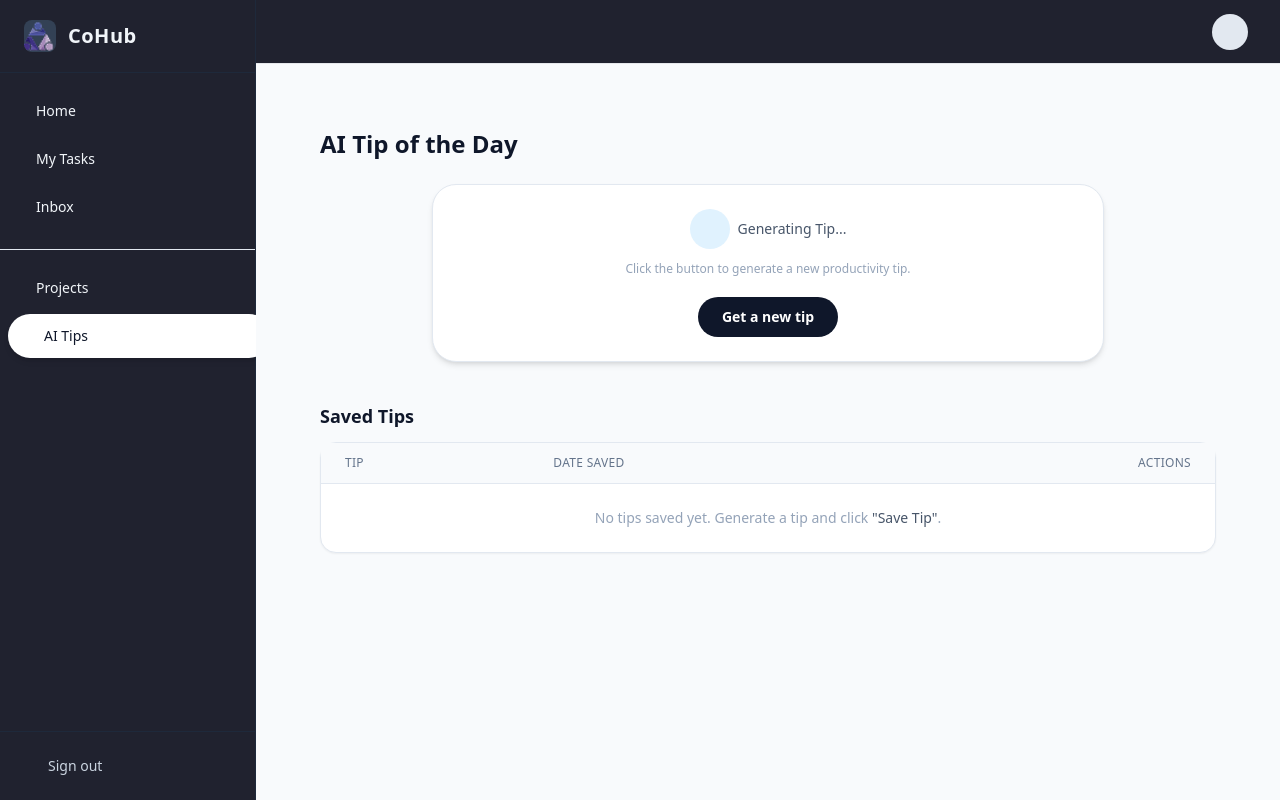
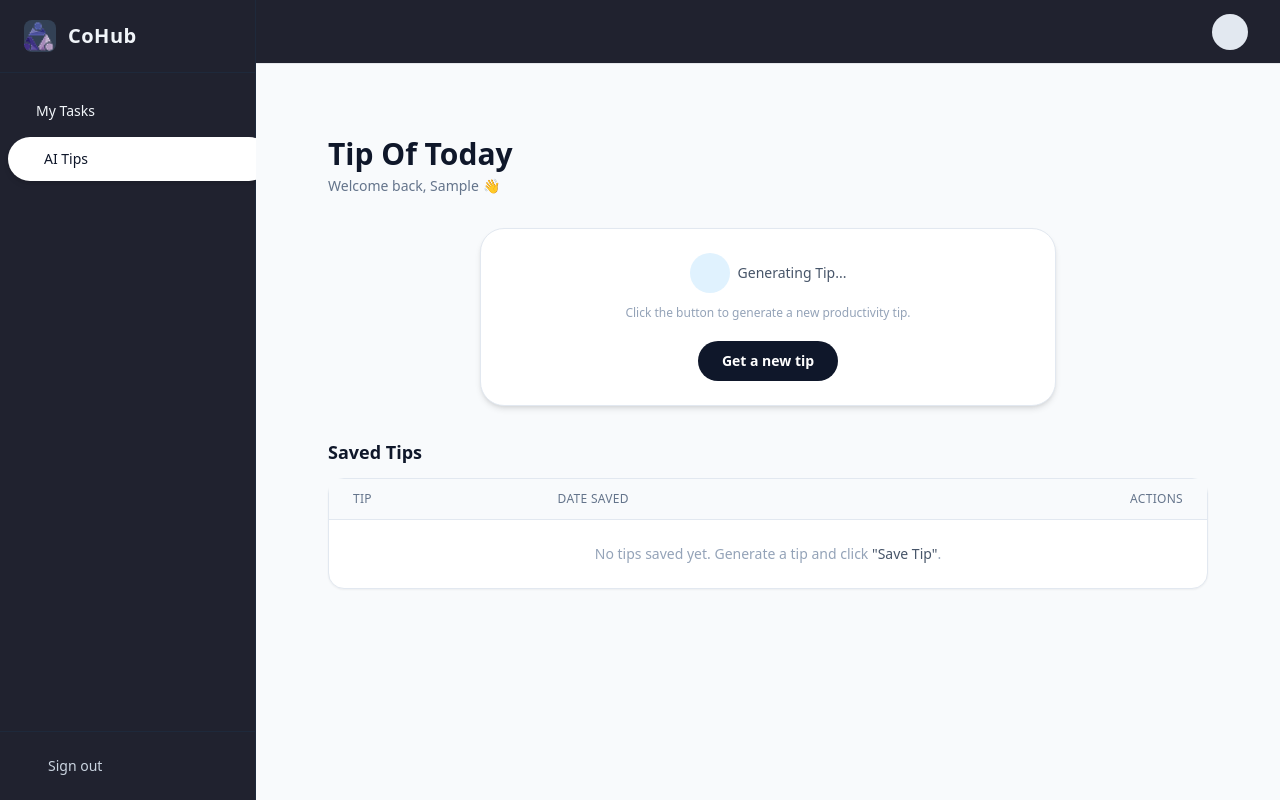
Before and after one commit to BAlshowaikh/IT7405-project-BJ, a Django app: page /tasks/tips/ in a window 1280 px wide. Run offline with Django 3.2, Linux system fonts and the light colour scheme; the visitor is signed in with stand-in values (Sample User, id 1); data that the repository does not hold is empty; some libraries are stand-ins or nearby versions.

Commit message:
Tip page style fix & navbar fix

```diff
--- a/apps/tasks/models.py
+++ b/apps/tasks/models.py
@@ -7,7 +7,7 @@ User = get_user_model()
 
 
 class Task(models.Model):
-    # This will generated a public id (not the same as the id in db) which will be used for details, edit and delete
+    # This will generated a public id which will be used for details, edit and delete
     public_id = models.CharField(
         max_length=36,
         unique=True,
--- a/apps/tasks/static/tasks/js/tips.js
+++ b/apps/tasks/static/tasks/js/tips.js
@@ -152,7 +152,14 @@ document.addEventListener("DOMContentLoaded", function () {
           </td>
         `;
 
+        //Remove the "No tips saved yet" row if it's still there
+        const emptyRow = document.getElementById("saved-tips-empty-row");
+        if (emptyRow) {
+          emptyRow.remove();
+        }
+
         savedTipsTableBody.prepend(row);
+
         })
         .catch((err) => {
           console.error("Error saving tip:", err);
--- a/apps/tasks/templates/tasks/tips_page.html
+++ b/apps/tasks/templates/tasks/tips_page.html
@@ -3,15 +3,21 @@
 
 {% block content %}
 <div class="flex-1 bg-slate-50">
-  <div class="max-w-6xl mx-auto px-8 py-8">
+  <div class="px-10 py-10">
 
-    <!-- Page heading -->
-    <h1 class="text-2xl font-semibold text-slate-900 mb-6">
-      AI Tip of the Day
+  <header class="mb-8">
+    <h1 class="text-3xl font-semibold text-slate-900">
+      Tip Of Today
     </h1>
+    <p class="mt-1 text-sm text-slate-500">
+      Welcome back, {{ username }} 👋
+    </p>
+  </header>
 
     <!-- Top cards: Generator + Tip display -->
-    <div class="flex flex-col gap-6 max-w-2xl mx-auto mb-10">
+    <div class="flex flex-col gap-4 max-w-xl mx-auto mb-8">
+
+
       <!-- Generator card -->
       <div
         id="tip-generator-card"
@@ -148,7 +154,7 @@
                   </td>
                 </tr>
                 {% empty %}
-                <tr>
+                  <tr id="saved-tips-empty-row">
                     <td colspan="3" class="px-6 py-6 text-center text-slate-400">
                       No tips saved yet. Generate a tip and click
                       <span class="font-medium text-slate-600">"Save Tip"</span>.
--- a/apps/tasks/views.py
+++ b/apps/tasks/views.py
@@ -499,7 +499,7 @@ def load_tips_from_file():
     Load tips from tips_data.json inside the tasks app.
     """
     app_dir = Path(__file__).resolve().parent
-    tips_file = app_dir / "tips_data.json"
+    tips_file = app_dir / "tips-data.json"
 
     if not tips_file.exists():
         return [
@@ -512,18 +512,15 @@ def load_tips_from_file():
 # Render the tip in the page
 @login_required
 def tips_page(request):
-    """
-    Render the Tips page.
-    Shows:
-      - current random tip (loaded via JS)
-      - list of saved tips for this user
-    """
     saved_tips = Tip.objects.filter(user=request.user)
 
-    return render(request, "tasks/tips_page.html", {
+    context = {
         "saved_tips": saved_tips,
         "active_page": "tips",
-    })
+        "username": request.user.first_name or request.user.username,
+    }
+    return render(request, "tasks/tips_page.html", context)
+
 
 #  Returns a random tip from JSON as JSON.
 @login_required
--- a/templates/partials/_sidebar.html
+++ b/templates/partials/_sidebar.html
@@ -16,23 +16,6 @@
 
   {# Main nav links #}
   <nav class="mt-4 flex-1 flex flex-col gap-1 text-sm font-medium">
-    {# Home #}
-    <a
-      href=""
-      class="group flex items-center gap-3 px-6 py-3 transition
-             hover:bg-slate-800/60
-             {% if active_page == 'home' %}
-              bg-white text-slate-900 rounded-full shadow-md -mr-4 ml-2
-             {% endif %}"
-    >
-      <iconify-icon
-        icon="solar:home-2-line-duotone"
-        class="text-lg
-               {% if active_page == 'home' %}text-slate-900{% else %}text-slate-300{% endif %}"
-      ></iconify-icon>
-      <span>Home</span>
-    </a>
-
     {# My Tasks #}
     <a
       href="{% url 'tasks:dashboard' %}"
@@ -50,42 +33,6 @@
       <span>My Tasks</span>
     </a>
 
-    {# Inbox #}
-    <a
-      href=""
-      class="group flex items-center gap-3 px-6 py-3 transition
-             hover:bg-slate-800/60
-             {% if active_page == 'inbox' %}
-              bg-white text-slate-900 rounded-full shadow-md -mr-4 ml-2
-             {% endif %}"
-    >
-      <iconify-icon
-        icon="solar:inbox-unread-line-duotone"
-        class="text-lg
-               {% if active_page == 'inbox' %}text-slate-900{% else %}text-slate-300{% endif %}"
-      ></iconify-icon>
-      <span>Inbox</span>
-    </a>
-
-    <div class="mt-4 border-t border-slate-200 pt-3"></div>
-
-    {# Projects #}
-    <a
-      href=""
-      class="group flex items-center gap-3 px-6 py-3 transition
-             hover:bg-slate-800/60
-             {% if active_page == 'projects' %}
-              bg-white text-slate-900 rounded-full shadow-md -mr-4 ml-2
-             {% endif %}"
-    >
-      <iconify-icon
-        icon="mdi:cube-outline"
-        class="text-lg
-               {% if active_page == 'projects' %}text-slate-900{% else %}text-slate-300{% endif %}"
-      ></iconify-icon>
-      <span>Projects</span>
-    </a>
-
 
 {# AI Tips #}
   <a
@@ -97,12 +44,13 @@
           {% endif %}"
   >
     <iconify-icon
-        icon="solar:bulb-linear"
+      icon="mdi:lightbulb-outline"
       class="text-lg
             {% if active_page == 'tips' %}text-slate-900{% else %}text-slate-300{% endif %}"
     ></iconify-icon>
     <span>AI Tips</span>
   </a>
+
 
 
   </nav>
```
Lines whose indentation alone changed are shown as unchanged.
